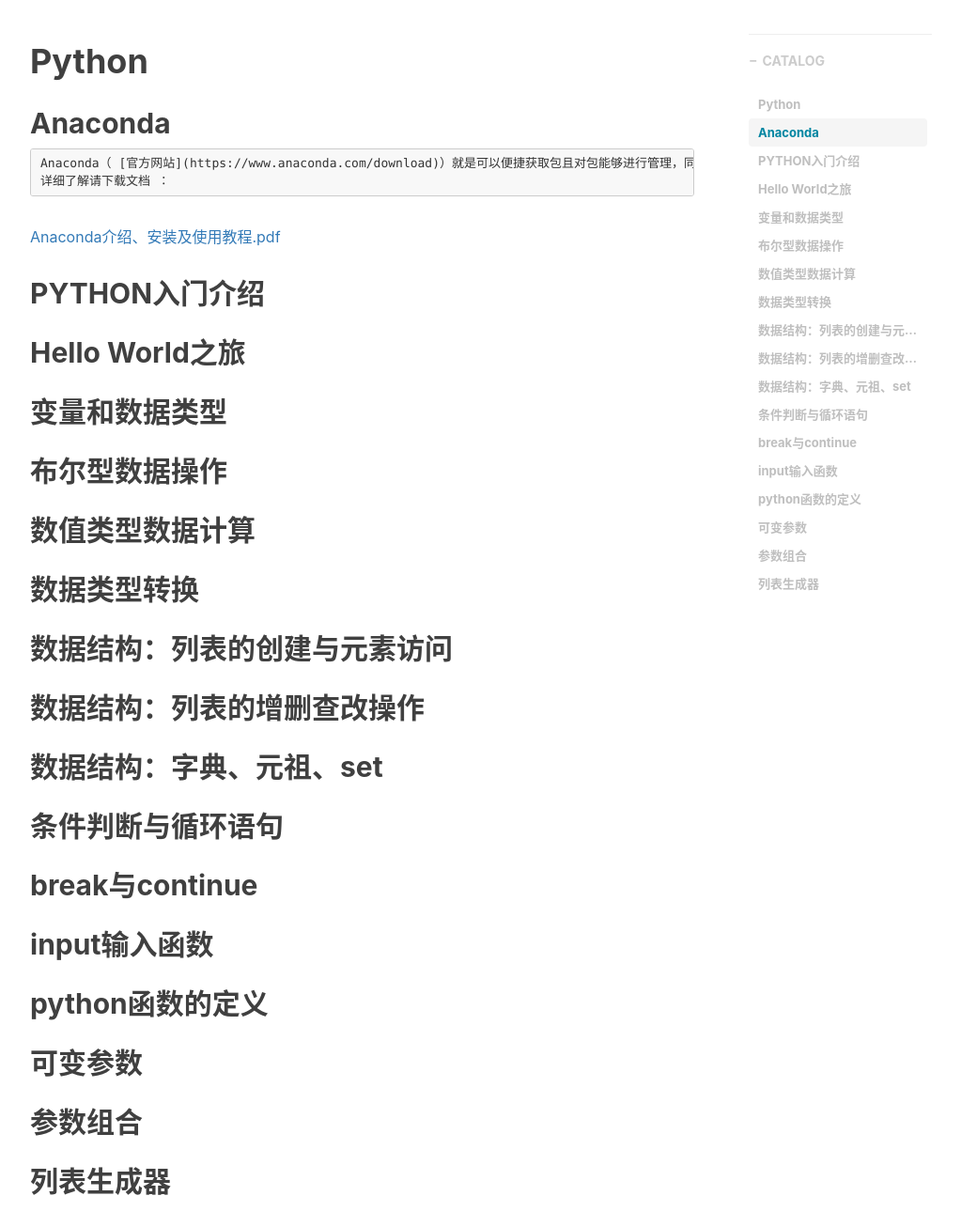
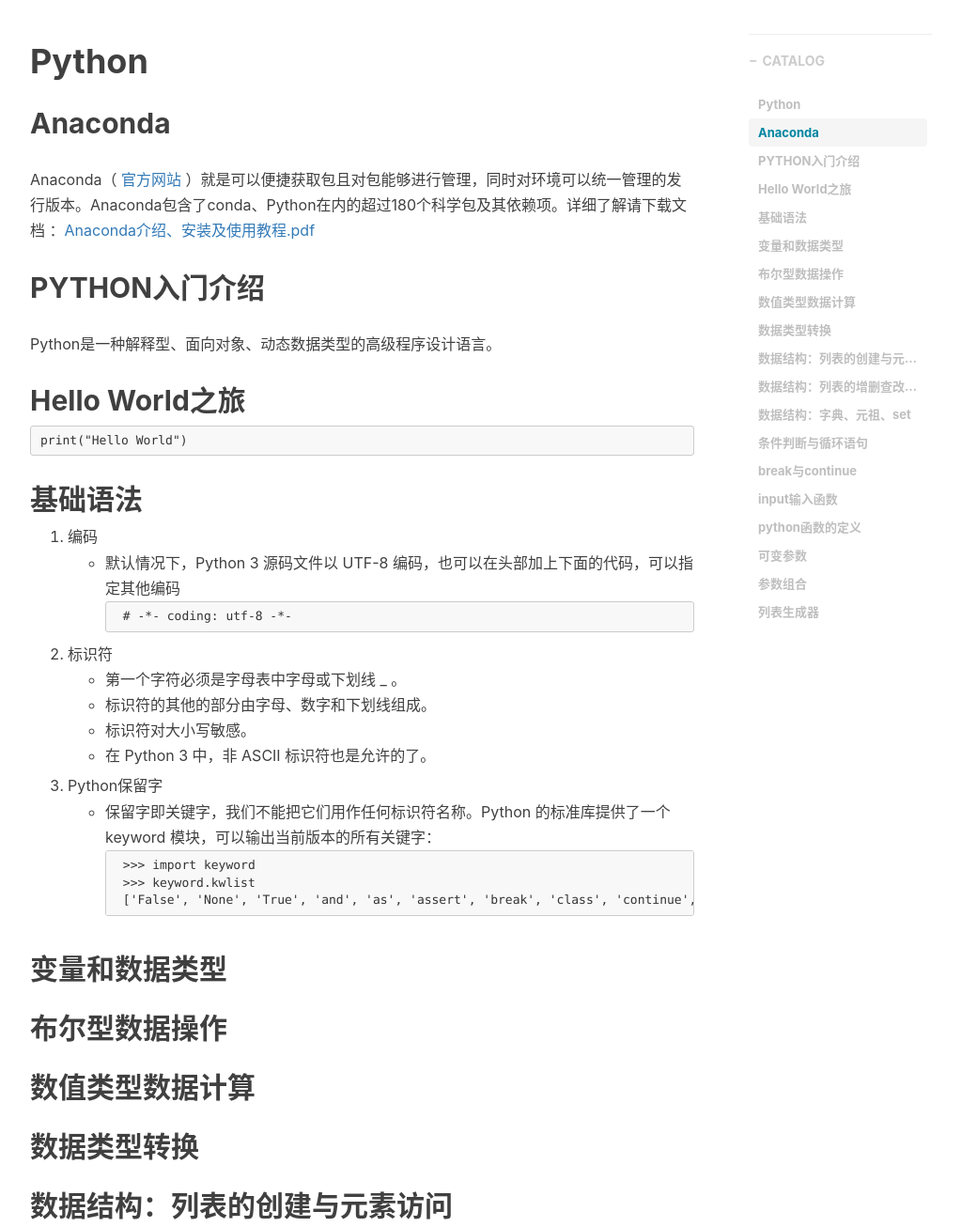
Before and after one commit to qianqiulin/qianqiulin.github.io, a Jekyll site: the page built from _posts/2019-07-01-python-00.md, in a window 1280 px wide and 1400 px high, scrolled down 433 px, cut to the strip 94-1400 px from the top of the window. Shown: the whole strip at 94% size, without its empty margins (233-1256 px from the left). Built offline with Jekyll 4.4.1, drawn with Linux system fonts in a browser that asks for light colours; nearby versions of some CDN libraries; comment, search, counter and statistics services are not loaded.

Commit message:
python入门

````diff
--- a/_posts/2019-07-01-python-00.md
+++ b/_posts/2019-07-01-python-00.md
@@ -13,16 +13,34 @@
 # Python
 
 ## Anaconda
-
-    Anaconda（
-[官方网站](https://www.anaconda.com/download)）就是可以便捷获取包且对包能够进行管理，同时对环境可以统一管理的发行版本。Anaconda包含了conda、Python在内的超过180个科学包及其依赖项。
-    详细了解请下载文档 ：
-
-[Anaconda介绍、安装及使用教程.pdf](../../../../file/Anaconda介绍、安装及使用教程.pdf)
+Anaconda（ [官方网站](https://www.anaconda.com/download) ）就是可以便捷获取包且对包能够进行管理，同时对环境可以统一管理的发行版本。Anaconda包含了conda、Python在内的超过180个科学包及其依赖项。详细了解请下载文档 ：[Anaconda介绍、安装及使用教程.pdf](../../../../file/Anaconda介绍、安装及使用教程.pdf)
 
 ## PYTHON入门介绍
+Python是一种解释型、面向对象、动态数据类型的高级程序设计语言。
 
 ## Hello World之旅
+```
+print("Hello World")
+```
+## 基础语法
+1. 编码
+    - 默认情况下，Python 3 源码文件以 UTF-8 编码，也可以在头部加上下面的代码，可以指定其他编码
+    ```
+    # -*- coding: utf-8 -*-
+    ```
+2. 标识符
+    - 第一个字符必须是字母表中字母或下划线 _ 。
+    - 标识符的其他的部分由字母、数字和下划线组成。
+    - 标识符对大小写敏感。
+    - 在 Python 3 中，非 ASCII 标识符也是允许的了。
+
+3. Python保留字
+    - 保留字即关键字，我们不能把它们用作任何标识符名称。Python 的标准库提供了一个 keyword 模块，可以输出当前版本的所有关键字：
+    ```
+    >>> import keyword
+    >>> keyword.kwlist
+    ['False', 'None', 'True', 'and', 'as', 'assert', 'break', 'class', 'continue', 'def', 'del', 'elif', 'else', 'except', 'finally', 'for', 'from', 'global', 'if', 'import', 'in', 'is', 'lambda', 'nonlocal', 'not', 'or', 'pass', 'raise', 'return', 'try', 'while', 'with', 'yield']
+    ```
 
 ## 变量和数据类型
 
````
